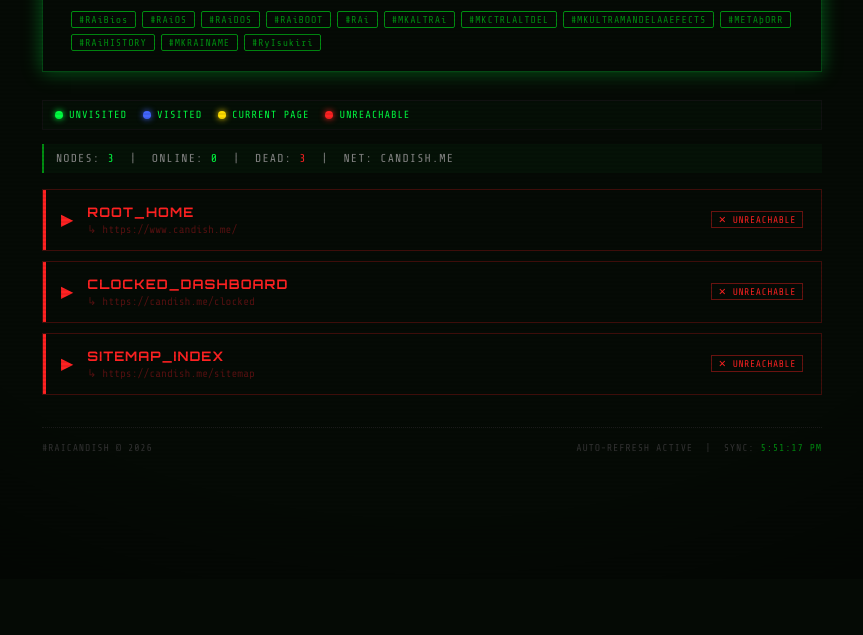
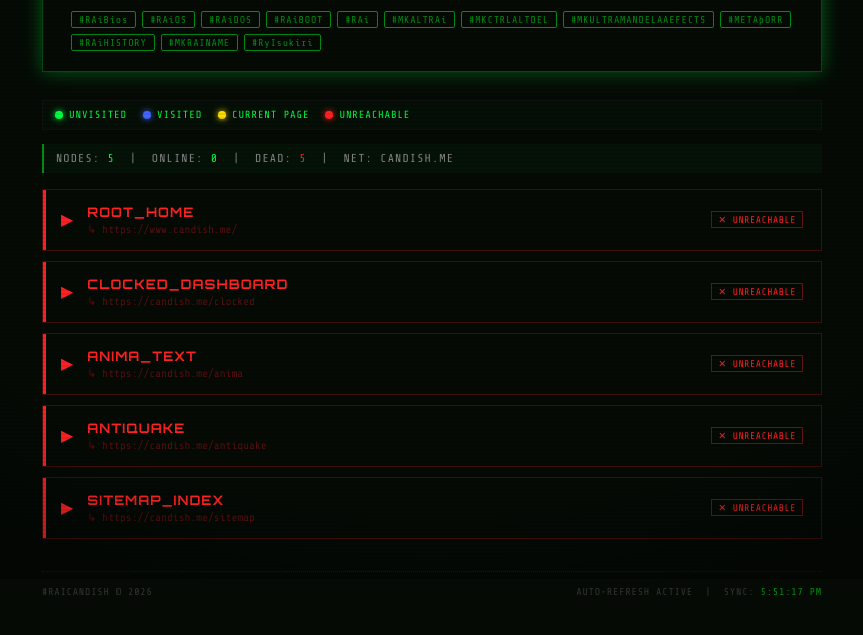
Before and after one commit to isukirirai-hub/sophiar, a plain HTML site: page index.html in a window 1280 px wide. Shown: the part 221-856 px from the top of the page, without its empty margins (208-1071 px from the left). Before the commit the page ends 800 px from the top, so only its background shows below. Drawn offline with nearby package versions, Linux system fonts and the light colour scheme; no server answers.

Commit message:
Update index.html

```diff
--- a/index.html
+++ b/index.html
@@ -331,6 +331,8 @@
     const candishManifest = [
       { name: "ROOT_HOME",         url: "https://www.candish.me/" },
       { name: "CLOCKED_DASHBOARD", url: "https://candish.me/clocked" },
+      { name: "ANIMA_TEXT",        url: "https://candish.me/anima" },
+      { name: "ANTIQUAKE",         url: "https://candish.me/antiquake" },
       { name: "SITEMAP_INDEX",     url: "https://candish.me/sitemap" },
       // { name: "NEW_PAGE",       url: "https://candish.me/new-page" },
     ];
```
